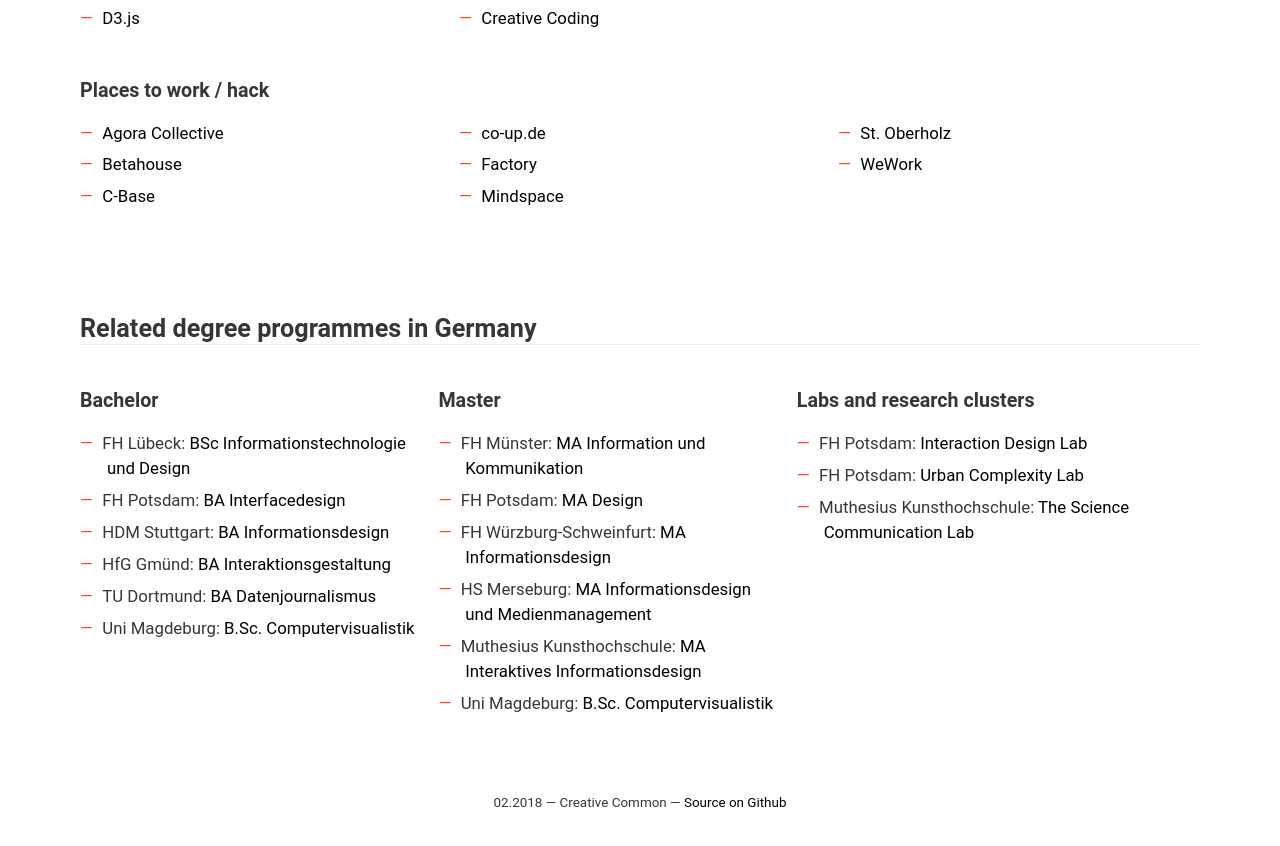
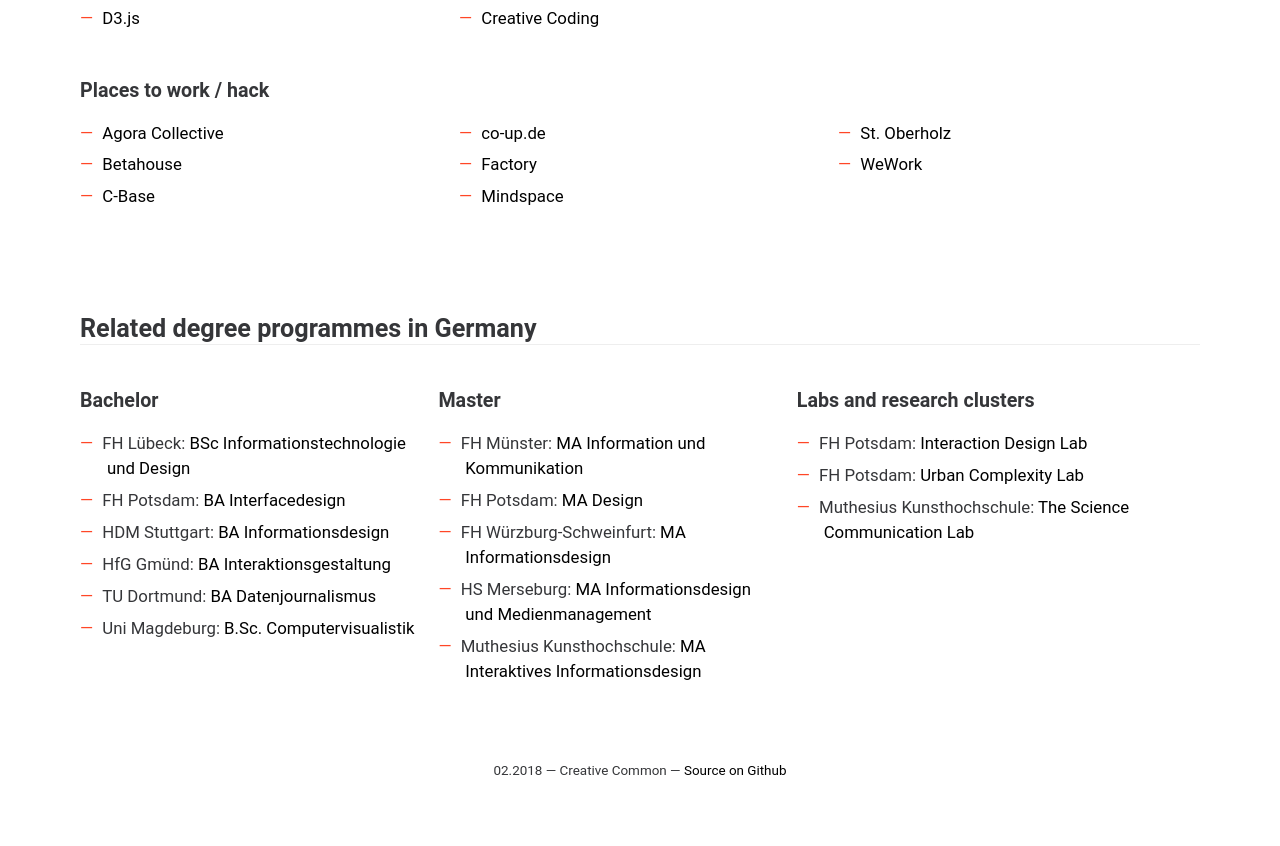
Before and after one commit to Data-Visualization-Berlin/datavis.berlin, a Jekyll site: the page built from index.html, in a window 1280 px wide and 900 px high, scrolled down 2611 px. Shown: the top 846 px of the window. Built offline with Jekyll 4.4.1, drawn with Linux system fonts in a browser that asks for light colours.

Commit message:
Remove Computervisualistik from Master list
Seems that it is a mistake. Computervisualistik is a bachelor.

```diff
--- a/index.html
+++ b/index.html
@@ -218,7 +218,6 @@
           <li>FH Würzburg-Schweinfurt: <a href="http://gestaltung.fh-wuerzburg.de/profil">MA Informationsdesign</a></li>
           <li>HS Merseburg: <a href="https://www.hs-merseburg.de/ww/studiengaenge/informationsdesign-und-medienmanagement-ma/">MA Informationsdesign und Medienmanagement</a></li>
           <li>Muthesius Kunsthochschule: <a href="https://interaktive-medien.muthesius-kunsthochschule.de/interaktives-informationsdesign/">MA Interaktives Informationsdesign</a></li>
-          <li>Uni Magdeburg: <a href="https://www.uni-magdeburg.de/Studieninteressierte/Studieng%C3%A4nge+von+A+bis+Z/Bachelor/Computervisualistik.html">B.Sc. Computervisualistik</a></li>
         </ul>
       </section>
 
```
